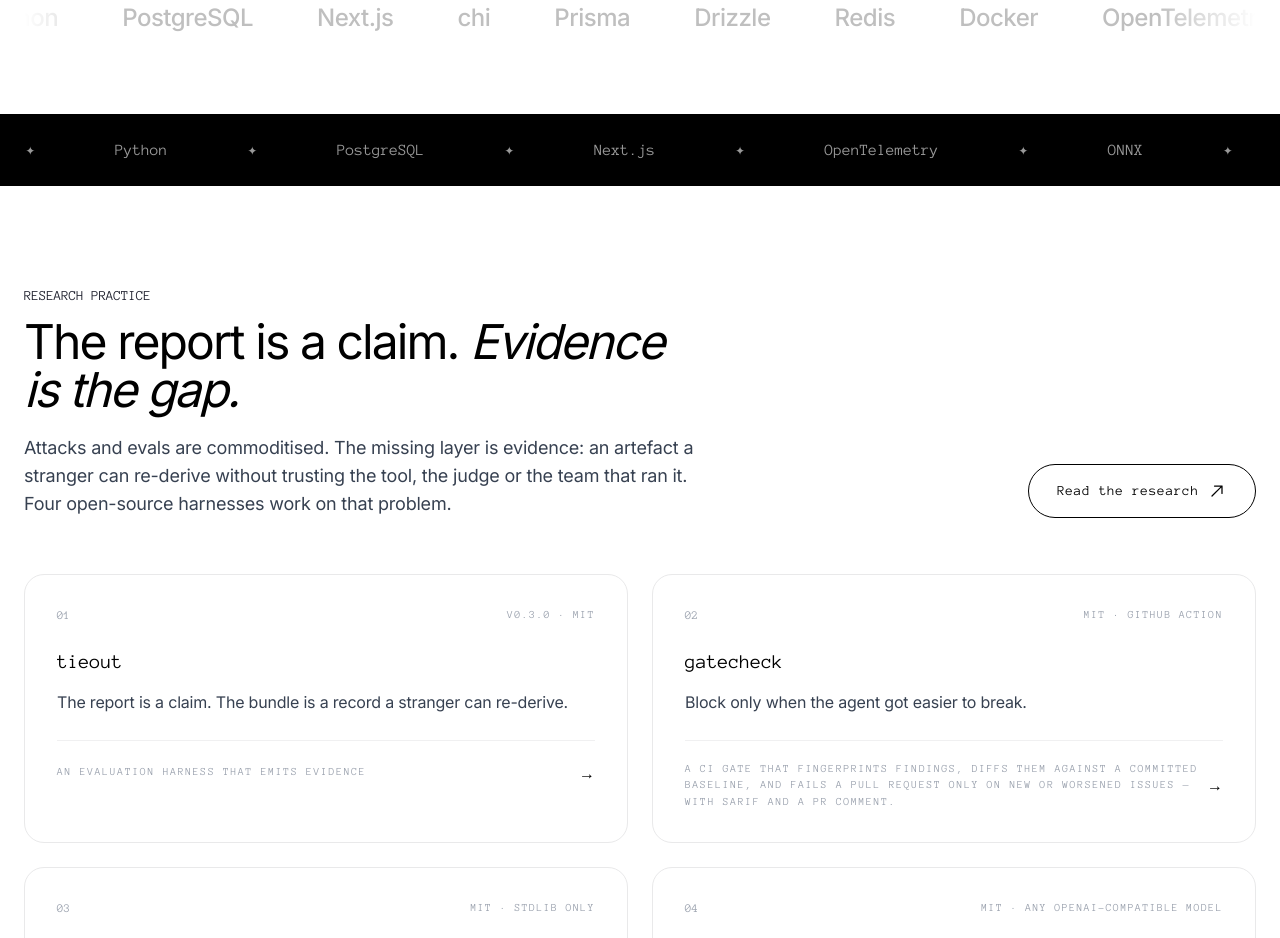
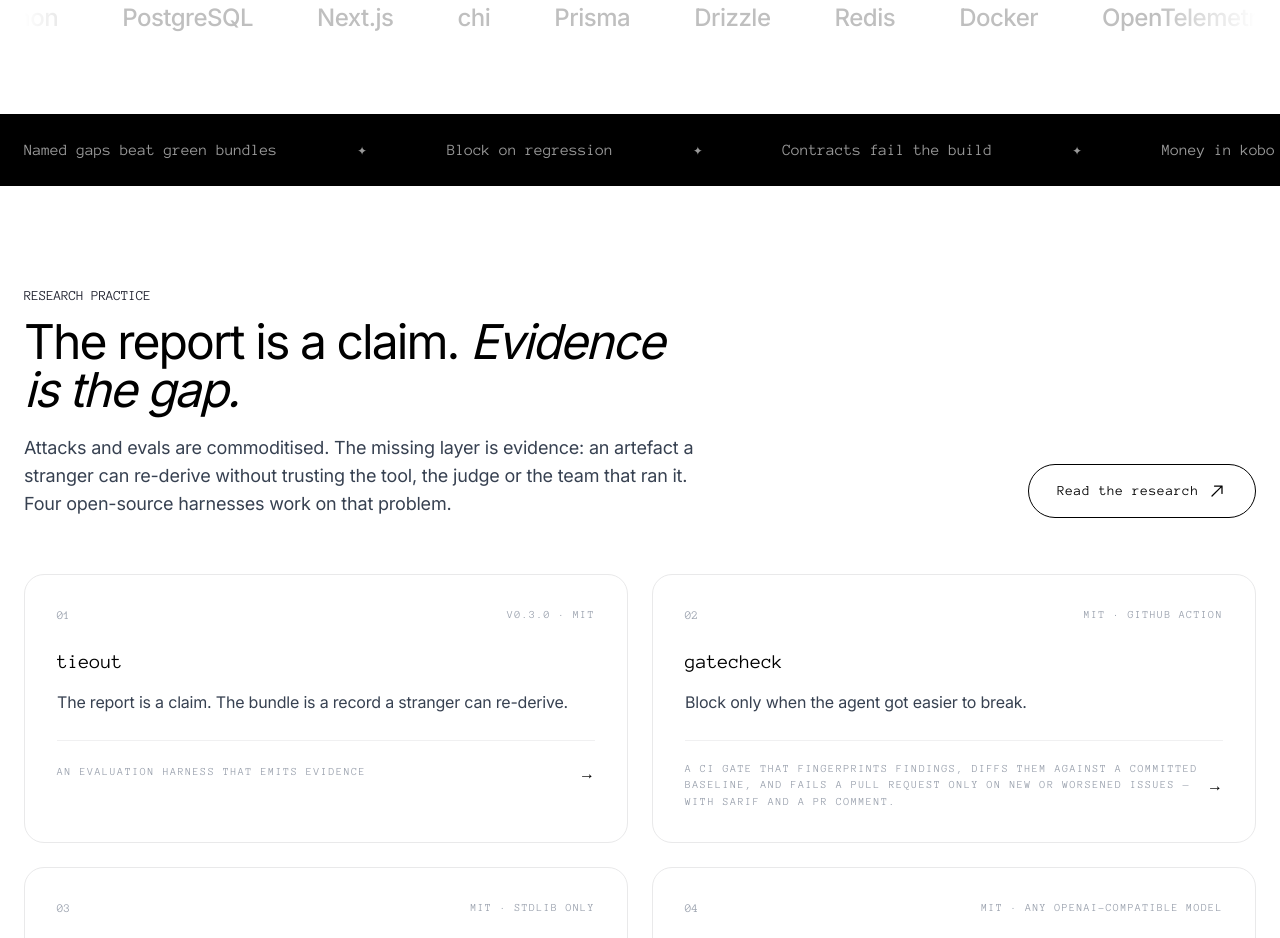
Before and after one commit to Teamthy/main-port, a Next.js app: page / in a window 1280 px wide. Shown: the part 780-1718 px from the top of the page. Built offline with nearby package versions, Linux system fonts and the light colour scheme; no server answers.

Commit message:
Use the black marquee for doctrine, not a duplicate tool list
Co-authored-by: arena-agent <297053741+arena-agent@users.noreply.github.com>

```diff
--- a/src/page-components/Home.tsx
+++ b/src/page-components/Home.tsx
@@ -9,21 +9,17 @@ import { BLOG_POSTS } from "../data/blogs";
 import { CAPABILITIES, PRINCIPLES, SITE } from "../data/site";
 
 const marqueeItems = [
-  "Go",
+  "Evidence over reports",
   "✦",
-  "TypeScript",
+  "Named gaps beat green bundles",
   "✦",
-  "Python",
+  "Block on regression",
   "✦",
-  "PostgreSQL",
+  "Contracts fail the build",
   "✦",
-  "Next.js",
+  "Money in kobo",
   "✦",
-  "OpenTelemetry",
-  "✦",
-  "ONNX",
-  "✦",
-  "GitHub Actions",
+  "No model · no key · no network",
   "✦",
 ];
 
```
